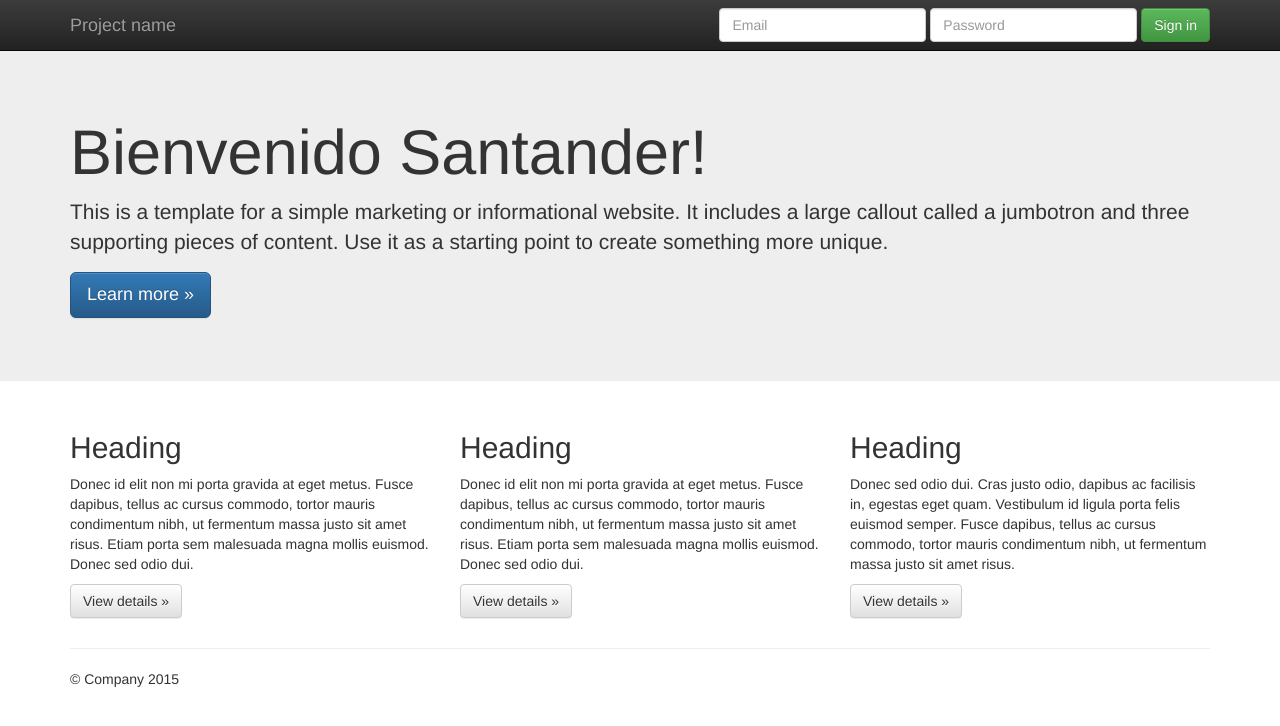
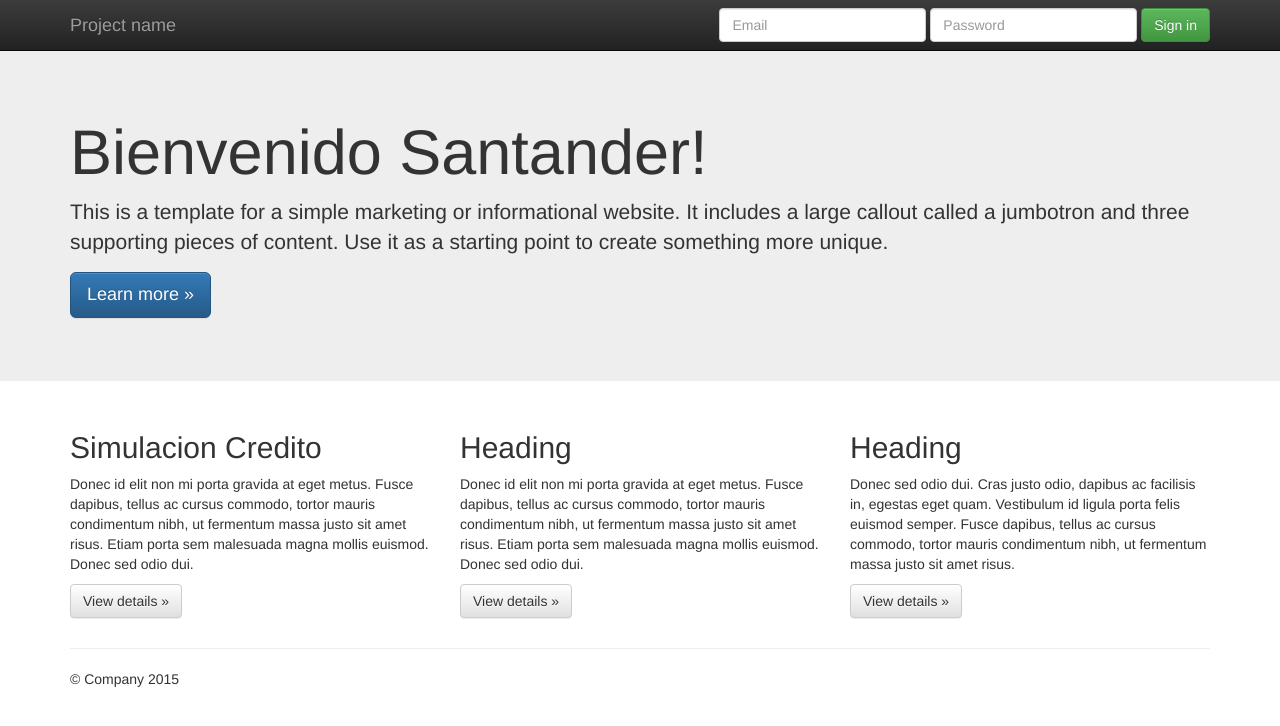
Before and after one commit to kmellado/CapGIT_01, a plain HTML site: page index.html in a window 1280 px wide. Drawn offline with nearby package versions, Linux system fonts and the light colour scheme.

Commit message:
Actualiza funcionalidad-1 index

```diff
--- a/index.html
+++ b/index.html
@@ -65,7 +65,7 @@
       <!-- Example row of columns -->
       <div class="row">
         <div class="col-md-4">
-          <h2>Heading</h2>
+          <h2>Simulacion Credito</h2>
           <p>Donec id elit non mi porta gravida at eget metus. Fusce dapibus, tellus ac cursus commodo, tortor mauris condimentum nibh, ut fermentum massa justo sit amet risus. Etiam porta sem malesuada magna mollis euismod. Donec sed odio dui. </p>
           <p><a class="btn btn-default" href="#" role="button">View details &raquo;</a></p>
         </div>
```
